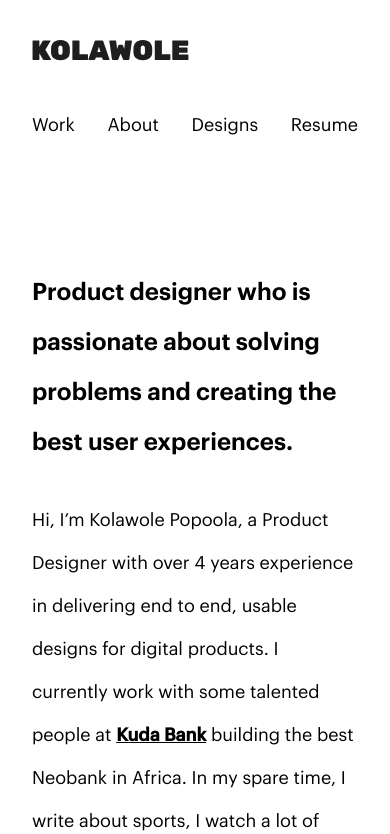
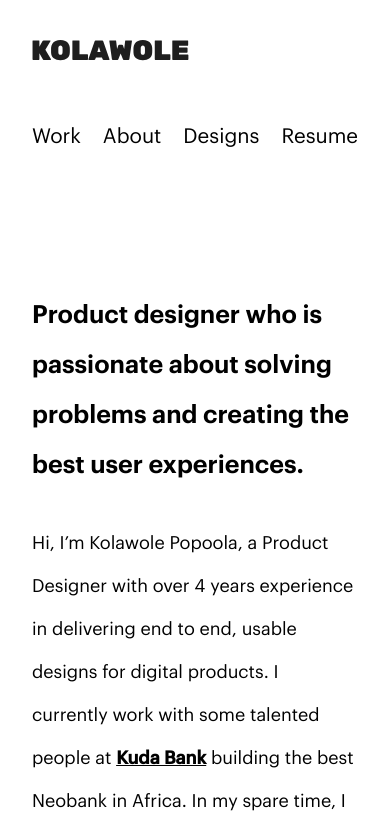
Before and after one commit to Sideshow-Charles/Kolawole-Porfolio, a Nuxt app: page / in a window 390 px wide. Shown: the top 834 px of the page. Built offline with nearby package versions, Linux system fonts and the light colour scheme.

Commit message:
font fix on nav list

```diff
--- a/components/Header.vue
+++ b/components/Header.vue
@@ -58,29 +58,23 @@ export default {
   //     dropDown: false,
   //   };
   // },
-
   // mounted() {
   //   window.addEventListener("resize", this.checkScreen);
   //   this.checkScreen();
   // },
-
   // methods: {
   //   toggleMobileNav() {
   //  this.mobileNav = !this.mobileNav
   // },
-
   //  showdropDown() {
   //    this.dropDown = !this.dropDown
   //  },
-
   //  hidedropDown() {
   //    if (this.dropDown = true) {
   //       this.dropDown = false;
   //    }
   //  },
-
   // Checks the screen size to show or hide the mobile nav.
-
   //   checkScreen() {
   //     this.windowWidth = window.innerWidth;
   //     if (this.windowWidth <= 980) {
@@ -177,4 +171,12 @@ export default {
     width: 100%;
   }
 }
+
+@media screen and (max-width: 540px) {
+  .nav__items__center {
+    line-height: 43px;
+    font-size: 20.5px;
+    font-weight: 300;
+  }
+}
 </style>
--- a/pages/index.vue
+++ b/pages/index.vue
@@ -256,7 +256,7 @@ export default {
 
   @media screen and (max-width: 540px) {
     .article__header {
-      font-size: 24px;
+      font-size: 25px;
       font-weight: 300;
       line-height: 50px;
     }
```
Lines whose indentation alone changed are shown as unchanged.
